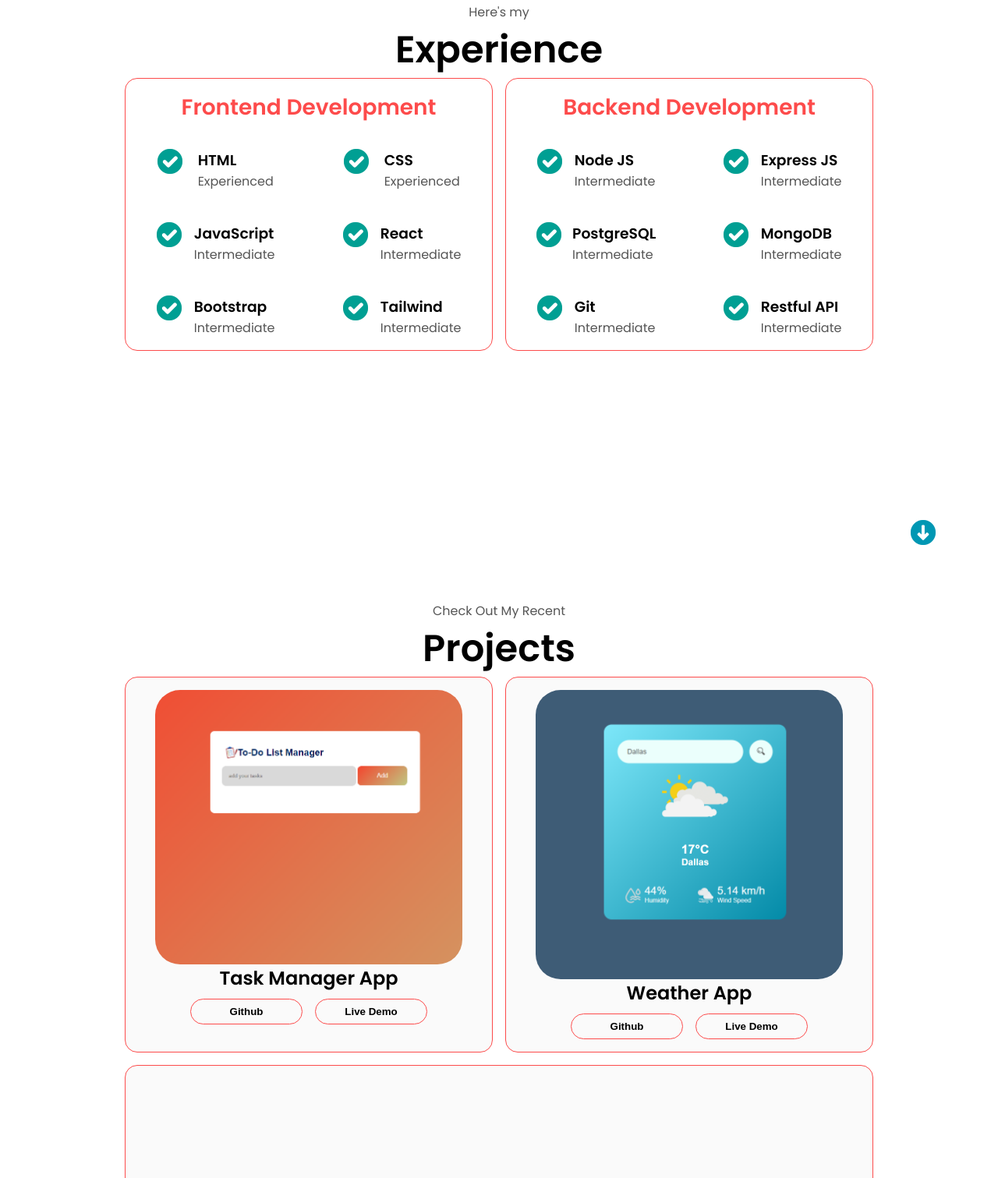
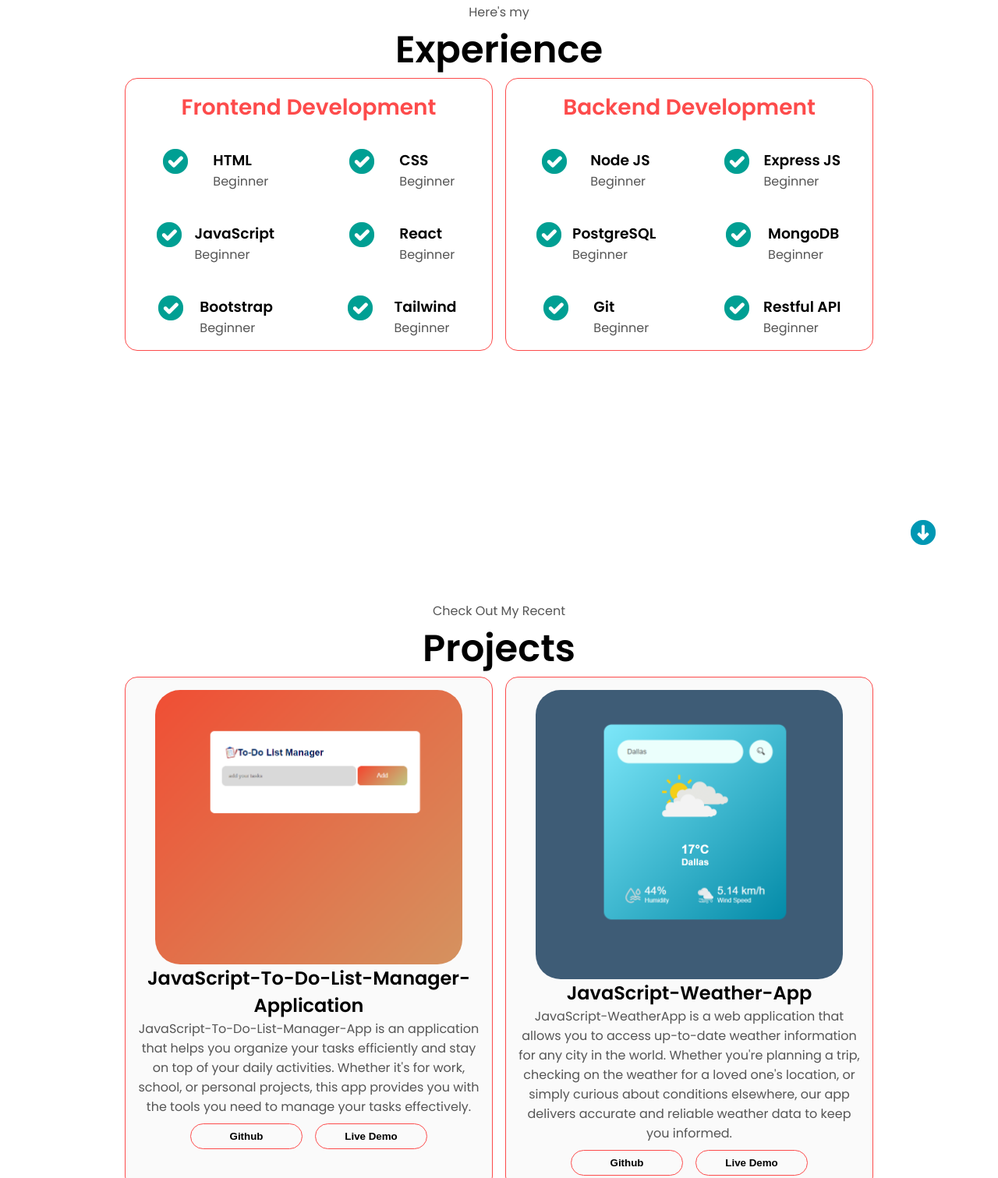
Before and after one commit to MarGit19/personal-portfolio, a plain HTML site: page index.html in a window 1280 px wide. Shown: the part 1693-3204 px from the top of the page at 78% size. Drawn offline with Linux system fonts and the light colour scheme; a web font is replaced by a local one.

Commit message:
updated experience and project section

```diff
--- a/index.html
+++ b/index.html
@@ -104,42 +104,42 @@
                             <img src="./assets/checkmark.png" alt="experience icon" class="icon" />
                             <div>
                                 <h3>HTML</h3>
-                                <p>Experienced</p>
+                                <p>Beginner</p>
                             </div>
                         </article>
                         <article>
                             <img src="./assets/checkmark.png" alt="experience icon" class="icon" />
                             <div>
                                 <h3>CSS</h3>
-                                <p>Experienced</p>
+                                <p>Beginner</p>
                             </div>
                         </article>
                         <article>
                             <img src="./assets/checkmark.png" alt="experience icon" class="icon" />
                             <div>
                                 <h3>JavaScript</h3>
-                                <p>Intermediate</p>
+                                <p>Beginner</p>
                             </div>
                         </article>
                         <article>
                             <img src="./assets/checkmark.png" alt="experience icon" class="icon" />
                             <div>
                                 <h3>React</h3>
-                                <p>Intermediate</p>
+                                <p>Beginner</p>
                             </div>
                         </article>
                         <article>
                             <img src="./assets/checkmark.png" alt="experience icon" class="icon" />
                             <div>
                                 <h3>Bootstrap</h3>
-                                <p>Intermediate</p>
+                                <p>Beginner</p>
                             </div>
                         </article>
                         <article>
                             <img src="./assets/checkmark.png" alt="experience icon" class="icon" />
                             <div>
                                 <h3>Tailwind</h3>
-                                <p>Intermediate</p>
+                                <p>Beginner</p>
                             </div>
                         </article>
                     </div>
@@ -151,42 +151,42 @@
                             <img src="./assets/checkmark.png" alt="experience icon" class="icon" />
                             <div>
                                 <h3>Node JS</h3>
-                                <p>Intermediate</p>
+                                <p>Beginner</p>
                             </div>
                         </article>
                         <article>
                             <img src="./assets/checkmark.png" alt="experience icon" class="icon" />
                             <div>
                                 <h3>Express JS</h3>
-                                <p>Intermediate</p>
+                                <p>Beginner</p>
                             </div>
                         </article>
                         <article>
                             <img src="./assets/checkmark.png" alt="experience icon" class="icon" />
                             <div>
                                 <h3>PostgreSQL</h3>
-                                <p>Intermediate</p>
+                                <p>Beginner</p>
                             </div>
                         </article>
                         <article>
                             <img src="./assets/checkmark.png" alt="experience icon" class="icon" />
                             <div>
                                 <h3>MongoDB</h3>
-                                <p>Intermediate</p>
+                                <p>Beginner</p>
                             </div>
                         </article>
                         <article>
                             <img src="./assets/checkmark.png" alt="experience icon" class="icon" />
                             <div>
                                 <h3>Git</h3>
-                                <p>Intermediate</p>
+                                <p>Beginner</p>
                             </div>
                         </article>
                         <article>
                             <img src="./assets/checkmark.png" alt="experience icon" class="icon" />
                             <div>
                                 <h3>Restful API</h3>
-                                <p>Intermediate</p>
+                                <p>Beginner</p>
                             </div>
                         </article>
                     </div>
@@ -204,7 +204,8 @@
                     <div class="article-container">
                         <img src="./assets/project-1.png" alt="project-1" class="project-img" />
                     </div>
-                    <h2 class="experience-sub-title-project-title">Task Manager App</h2>
+                    <h2 class="experience-sub-title-project-title">JavaScript-To-Do-List-Manager-Application</h2>
+                    <p>JavaScript-To-Do-List-Manager-App is an application that helps you organize your tasks efficiently and stay on top of your daily activities. Whether it's for work, school, or personal projects, this app provides you with the tools you need to manage your tasks effectively.</p>
                     <div class="btn-container">
                         <button class="btn btn-color-2 project-btn" onclick="location.href='https://github.com/MarGit19/task-manager'">Github</button>
                         <button class="btn btn-color-2 project-btn" onclick="location.href='https://main--luxury-cassata-5fb346.netlify.app/'">Live Demo</button>
@@ -214,7 +215,8 @@
                     <div class="article-container">
                         <img src="./assets/project-2.png" alt="project-3" class="project-img" />
                     </div>
-                    <h2 class="experience-sub-title-project-title">Weather App</h2>
+                    <h2 class="experience-sub-title-project-title">JavaScript-Weather-App</h2>
+                    <p>JavaScript-WeatherApp is a web application that allows you to access up-to-date weather information for any city in the world. Whether you're planning a trip, checking on the weather for a loved one's location, or simply curious about conditions elsewhere, our app delivers accurate and reliable weather data to keep you informed.</p>
                     <div class="btn-container">
                         <button class="btn btn-color-2 project-btn" onclick="location.href='https://github.com/MarGit19/weather-app'">Github</button>
                         <button class="btn btn-color-2 project-btn" onclick="location.href='https://main--tdsweather-app.netlify.app/'">Live Demo</button>
@@ -225,6 +227,7 @@
                         <img src="./assets/project-3.png" alt="project-1" class="project-img" />
                     </div>
                     <h2 class="experience-sub-title-project-title">Restaurant Reservation App</h2>
+                    <p>The Restaurant Reservation System streamlines booking processes for fine dining. With Express.js and React.js, it empowers staff with intuitive reservation management, robust validation, and seamless table assignments, enhancing operational efficiency and customer service.</p>
                     <div class="btn-container">
                         <button class="btn btn-color-2 project-btn" onclick="location.href='https://github.com/MarGit19/starter-restaurant-reservation'">Github</button>
                         <button class="btn btn-color-2 project-btn" onclick="location.href='https://restaurant-reservation-frontend-x916.onrender.com'">Live Demo</button>
@@ -240,7 +243,7 @@
         <div class="contact-info-main-container">
             <div class="contact-info-container">
                 <img src="./assets/email.png" alt="email icon" class="icon contact-icon" />
-                <p><a href="mailto:martin.uche.dev@gmail.com">martin.uche.dev@gmail.com</a></p>
+                <p><a href="mailto:martin.uche.dev@gmail.com">email</a></p>
             </div>
             <div class="contact-info-container">
                 <img src="./assets/linkedin.png" alt="linkedin icon" class="icon contact-icon" />
```
